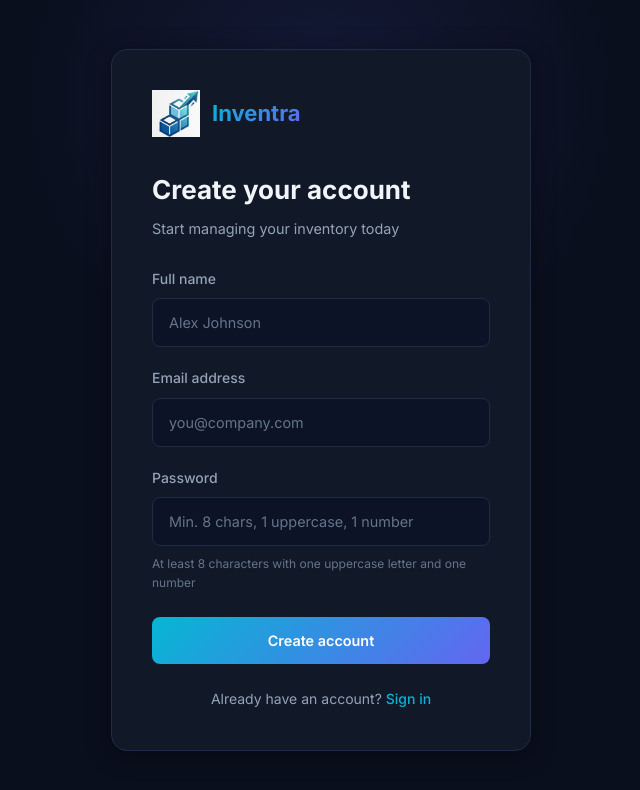
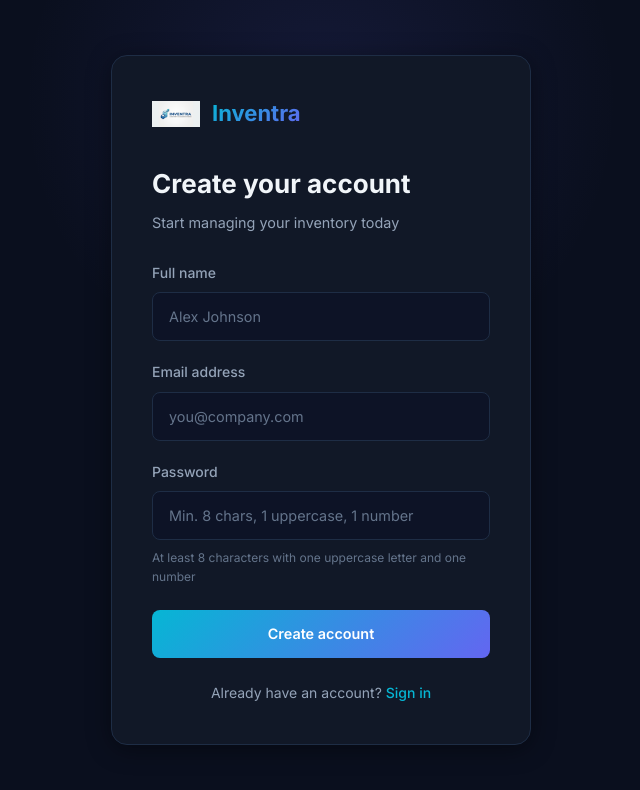
Before and after one commit to Aarsh-37/beram, a Next.js app: page /register in a window 1280 px wide. Shown: the top 790 px of the page, without its empty margins (319-959 px from the left). Built offline with nearby package versions, Linux system fonts and the light colour scheme.

Commit message:
fix: make logo clickable to landing page and update to logo1.png

```diff
--- a/src/app/login/page.tsx
+++ b/src/app/login/page.tsx
@@ -40,10 +40,10 @@ export default function LoginPage() {
     <div className="auth-page">
       <div className="auth-glow" />
       <div className="auth-card">
-        <div className="auth-logo">
-          <Image src="/logo.png" alt="Inventra Logo" width={48} height={48} priority style={{ objectFit: 'contain' }} />
+        <Link href="/" className="auth-logo" style={{ textDecoration: 'none' }}>
+          <Image src="/logo1.png" alt="Inventra Logo" width={48} height={48} priority style={{ objectFit: 'contain' }} />
           <span className="auth-logo-text">Inventra</span>
-        </div>
+        </Link>
 
         <div className="auth-header">
           <h1 className="auth-title">Welcome back</h1>
--- a/src/app/page.tsx
+++ b/src/app/page.tsx
@@ -16,10 +16,10 @@ export default function LandingPage() {
   return (
     <div className="landing-page">
       <nav className="landing-nav">
-        <div className="landing-logo">
-          <Image src="/logo.png" alt="Inventra Logo" width={40} height={40} priority style={{ objectFit: 'contain' }} />
+        <Link href="/" className="landing-logo" style={{ textDecoration: 'none' }}>
+          <Image src="/logo1.png" alt="Inventra Logo" width={40} height={40} priority style={{ objectFit: 'contain' }} />
           <span className="landing-logo-text">Inventra</span>
-        </div>
+        </Link>
         <div className="landing-nav-actions">
           {mounted && (
             <button
--- a/src/app/register/page.tsx
+++ b/src/app/register/page.tsx
@@ -40,10 +40,10 @@ export default function RegisterPage() {
     <div className="auth-page">
       <div className="auth-glow" />
       <div className="auth-card">
-        <div className="auth-logo">
-          <Image src="/logo.png" alt="Inventra Logo" width={48} height={48} priority style={{ objectFit: 'contain' }} />
+        <Link href="/" className="auth-logo" style={{ textDecoration: 'none' }}>
+          <Image src="/logo1.png" alt="Inventra Logo" width={48} height={48} priority style={{ objectFit: 'contain' }} />
           <span className="auth-logo-text">Inventra</span>
-        </div>
+        </Link>
 
         <div className="auth-header">
           <h1 className="auth-title">Create your account</h1>
--- a/src/components/layout/Sidebar.tsx
+++ b/src/components/layout/Sidebar.tsx
@@ -86,10 +86,10 @@ export default function Sidebar() {
       {open && <div className="sidebar-overlay" onClick={() => setOpen(false)} />}
 
       <aside className={`sidebar ${open ? "sidebar-open" : ""}`}>
-        <div className="sidebar-logo">
-          <Image src="/logo.png" alt="Inventra Logo" width={36} height={36} priority style={{ objectFit: 'contain' }} />
+        <Link href="/" className="sidebar-logo" style={{ textDecoration: 'none' }}>
+          <Image src="/logo1.png" alt="Inventra Logo" width={36} height={36} priority style={{ objectFit: 'contain' }} />
           <span className="sidebar-logo-text">Inventra</span>
-        </div>
+        </Link>
 
         <nav className="sidebar-nav">
           {navItems.map((item) => {
```
